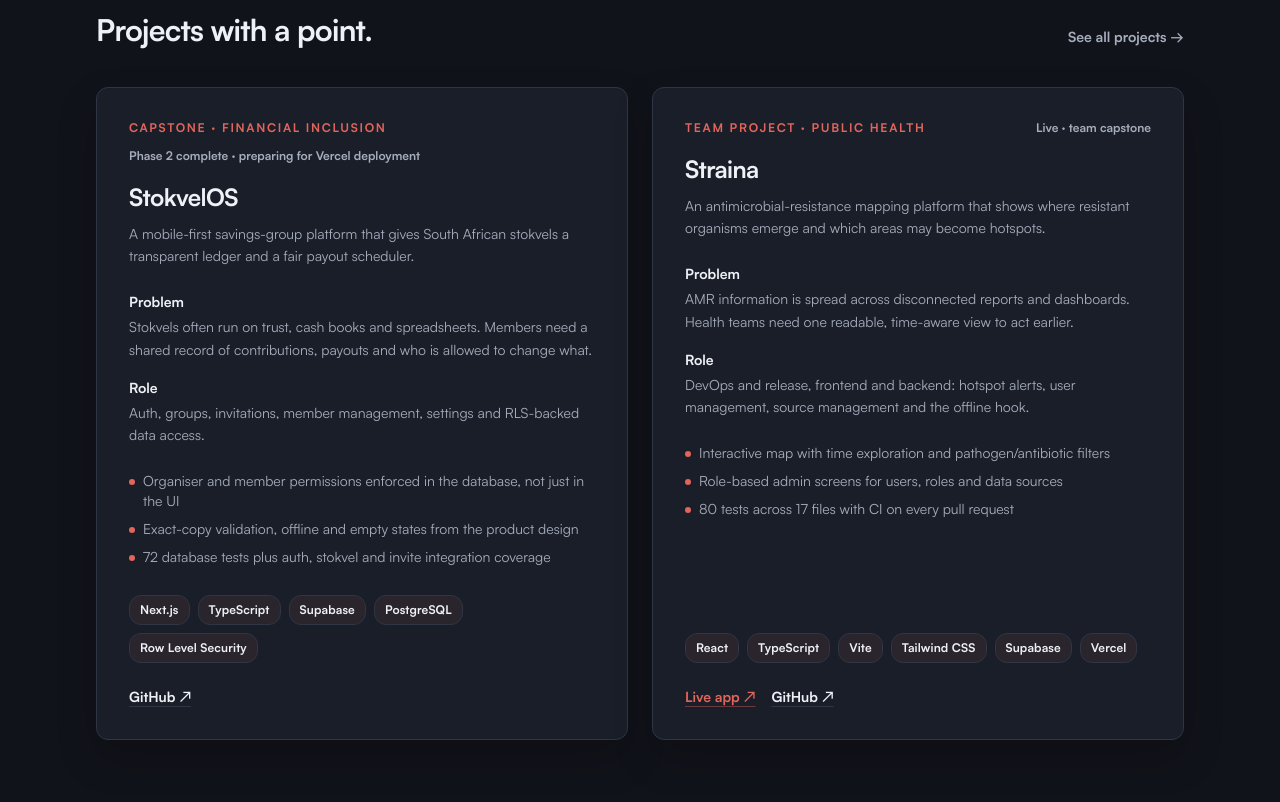
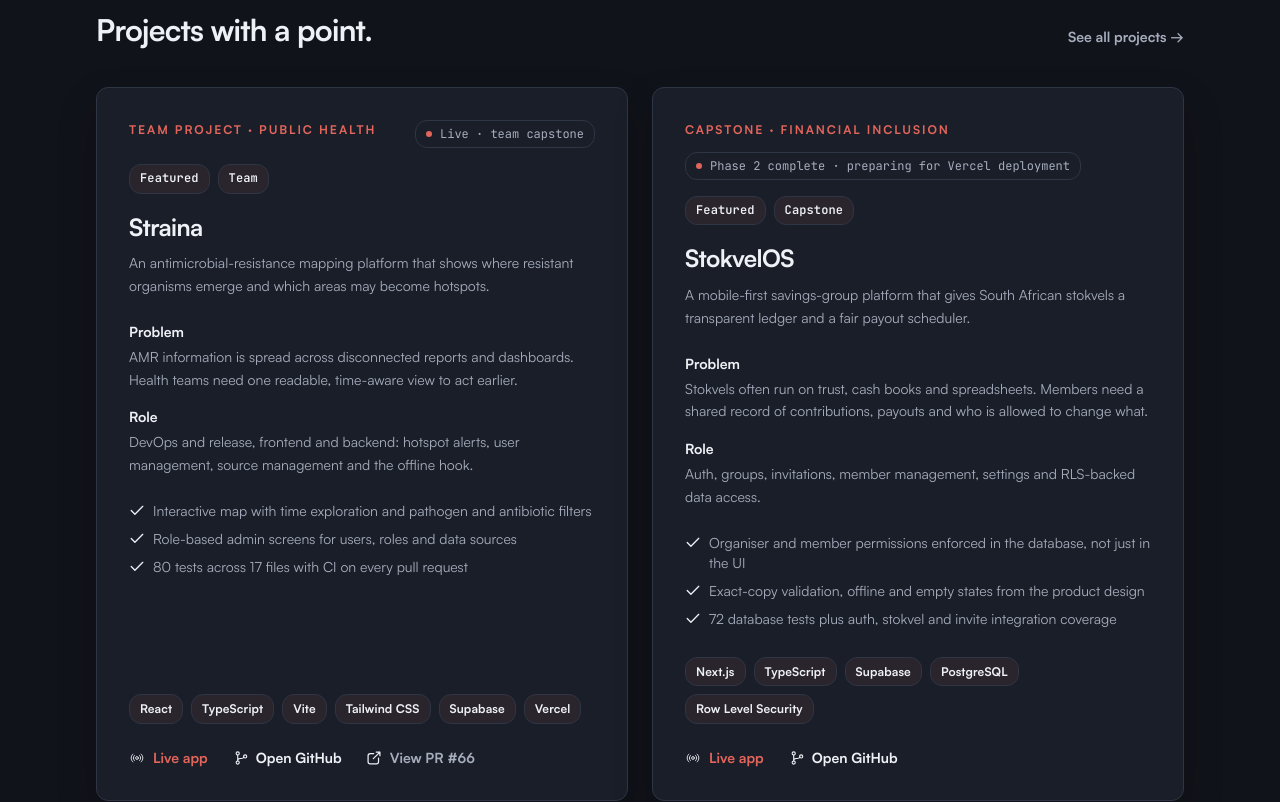
Before and after one commit to ThamiSithole/thami-sithole-portfolio, a Next.js app: page / in a window 1280 px wide. Shown: the part 666-1468 px from the top of the page. Built offline with nearby package versions, Linux system fonts and the light colour scheme.

Commit message:
feat: extend project model and upgrade cards (#6)
Add the PRD project type fields, all 11 verified projects in featured order, and generated-icon card rendering with badges, categories and proof links.

```diff
--- a/src/components/ProjectCard.tsx
+++ b/src/components/ProjectCard.tsx
@@ -1,19 +1,53 @@
-import type { Project } from "@/content/projects";
+import Image from "next/image";
+import type { Project, ProjectCategory } from "@/content/projects";
 
 type Props = {
   project: Project;
   featured?: boolean;
 };
 
+const categoryLabels: Record<ProjectCategory, string> = {
+  featured: "Featured",
+  team: "Team",
+  capstone: "Capstone",
+  frontend: "Frontend",
+  backend: "Backend",
+  mobile: "Mobile",
+  ai: "AI",
+};
+
 export default function ProjectCard({ project, featured = false }: Props) {
+  const screenshot = project.screenshots?.[0];
+
   return (
     <article className={`card flex h-full flex-col p-6 ${featured ? "md:p-8" : ""}`}>
-      <div className="flex flex-wrap items-center justify-between gap-3">
-        <p className="text-xs font-bold uppercase tracking-[0.14em] text-accent">
-          {project.eyebrow}
-        </p>
-        <span className="text-xs font-semibold text-muted">{project.status}</span>
+      <div className="flex flex-wrap items-start justify-between gap-3">
+        <p className="eyebrow">{project.eyebrow}</p>
+        <span className="status-badge">{project.status}</span>
       </div>
+
+      {project.categories?.length ? (
+        <ul aria-label="Categories" className="mt-4 flex flex-wrap gap-2">
+          {project.categories.map((category) => (
+            <li key={category} className="tag font-mono">
+              {categoryLabels[category]}
+            </li>
+          ))}
+        </ul>
+      ) : null}
+
+      {screenshot ? (
+        <div className="mt-6 overflow-hidden rounded-[var(--radius-card)] border border-line">
+          <Image
+            src={screenshot}
+            alt={`${project.name} interface preview`}
+            width={1200}
+            height={675}
+            sizes="(max-width: 640px) 100vw, (max-width: 1024px) 50vw, 33vw"
+            className="h-auto w-full object-cover"
+          />
+        </div>
+      ) : null}
 
       <h3 className={`mt-5 font-bold tracking-tight text-text ${featured ? "text-2xl" : "text-xl"}`}>
         {project.name}
@@ -34,7 +68,15 @@ export default function ProjectCard({ project, featured = false }: Props) {
       <ul className="mt-6 grid gap-2 text-sm text-muted">
         {project.highlights.map((highlight) => (
           <li key={highlight} className="flex gap-2">
-            <span aria-hidden="true" className="mt-2 size-1.5 shrink-0 rounded-full bg-accent" />
+            <Image
+              src="/assets/icons/check.svg"
+              alt=""
+              aria-hidden="true"
+              width={16}
+              height={16}
+              unoptimized
+              className="mt-0.5 size-4 shrink-0"
+            />
             <span>{highlight}</span>
           </li>
         ))}
@@ -49,15 +91,24 @@ export default function ProjectCard({ project, featured = false }: Props) {
           ))}
         </ul>
 
-        <div className="mt-6 flex flex-wrap gap-4 text-sm font-semibold">
+        <div className="mt-6 flex flex-wrap gap-x-6 gap-y-3 text-sm font-semibold">
           {project.liveHref ? (
             <a
               href={project.liveHref}
               target="_blank"
               rel="noreferrer"
-              className="text-accent underline decoration-accent/40 underline-offset-4 hover:decoration-accent"
+              className="inline-flex items-center gap-2 text-accent hover:text-accent-strong"
             >
-              Live app ↗
+              <Image
+                src="/assets/icons/live.svg"
+                alt=""
+                aria-hidden="true"
+                width={16}
+                height={16}
+                unoptimized
+                className="size-4"
+              />
+              Live app
             </a>
           ) : null}
           {project.githubHref ? (
@@ -65,11 +116,40 @@ export default function ProjectCard({ project, featured = false }: Props) {
               href={project.githubHref}
               target="_blank"
               rel="noreferrer"
-              className="text-text underline decoration-line underline-offset-4 hover:decoration-accent"
+              className="inline-flex items-center gap-2 text-text hover:text-accent"
             >
-              GitHub ↗
+              <Image
+                src="/assets/icons/branch.svg"
+                alt=""
+                aria-hidden="true"
+                width={16}
+                height={16}
+                unoptimized
+                className="size-4"
+              />
+              Open GitHub
             </a>
           ) : null}
+          {project.proofLinks?.map((proof) => (
+            <a
+              key={proof.href}
+              href={proof.href}
+              target="_blank"
+              rel="noreferrer"
+              className="inline-flex items-center gap-2 text-muted hover:text-accent"
+            >
+              <Image
+                src="/assets/icons/external-link.svg"
+                alt=""
+                aria-hidden="true"
+                width={16}
+                height={16}
+                unoptimized
+                className="size-4"
+              />
+              {proof.label}
+            </a>
+          ))}
         </div>
       </div>
     </article>
--- a/src/content/projects.ts
+++ b/src/content/projects.ts
@@ -1,3 +1,12 @@
+export type ProjectCategory =
+  | "featured"
+  | "team"
+  | "capstone"
+  | "frontend"
+  | "backend"
+  | "mobile"
+  | "ai";
+
 export type Project = {
   name: string;
   eyebrow: string;
@@ -9,9 +18,36 @@ export type Project = {
   status: string;
   liveHref?: string;
   githubHref?: string;
+  featured?: boolean;
+  categories?: ProjectCategory[];
+  proofLinks?: { label: string; href: string }[];
+  screenshots?: string[];
 };
 
 export const projects: Project[] = [
+  {
+    name: "Straina",
+    eyebrow: "Team project · Public health",
+    summary:
+      "An antimicrobial-resistance mapping platform that shows where resistant organisms emerge and which areas may become hotspots.",
+    problem:
+      "AMR information is spread across disconnected reports and dashboards. Health teams need one readable, time-aware view to act earlier.",
+    role: "DevOps and release, frontend and backend: hotspot alerts, user management, source management and the offline hook.",
+    stack: ["React", "TypeScript", "Vite", "Tailwind CSS", "Supabase", "Vercel"],
+    highlights: [
+      "Interactive map with time exploration and pathogen and antibiotic filters",
+      "Role-based admin screens for users, roles and data sources",
+      "80 tests across 17 files with CI on every pull request",
+    ],
+    status: "Live · team capstone",
+    liveHref: "https://straina-eight.vercel.app/",
+    githubHref: "https://github.com/analystmodikwe/Straina",
+    featured: true,
+    categories: ["featured", "team"],
+    proofLinks: [
+      { label: "View PR #66", href: "https://github.com/analystmodikwe/Straina/pull/66" },
+    ],
+  },
   {
     name: "StokvelOS",
     eyebrow: "Capstone · Financial inclusion",
@@ -27,41 +63,176 @@ export const projects: Project[] = [
       "72 database tests plus auth, stokvel and invite integration coverage",
     ],
     status: "Phase 2 complete · preparing for Vercel deployment",
+    liveHref: "https://stokvelos-mu.vercel.app",
     githubHref: "https://github.com/ThamiSithole/stokvelos",
+    featured: true,
+    categories: ["featured", "capstone"],
   },
   {
-    name: "Straina",
-    eyebrow: "Team project · Public health",
+    name: "Riverside Community Hub",
+    eyebrow: "Team project · Community services",
     summary:
-      "An antimicrobial-resistance mapping platform that shows where resistant organisms emerge and which areas may become hotspots.",
+      "A community hub that brings local services, information and coordination into one accessible web experience.",
     problem:
-      "AMR information is spread across disconnected reports and dashboards. Health teams need one readable, time-aware view to act earlier.",
-    role: "DevOps and release, frontend and backend: hotspot alerts, user management, source management and the offline hook.",
-    stack: ["React", "TypeScript", "Vite", "Tailwind CSS", "Supabase", "Vercel"],
+      "Community information is scattered across notices and word of mouth, so residents miss services they qualify for.",
+    role: "Frontend and backend delivery with React, Node and Express, plus Supabase Auth and row level security.",
+    stack: ["React", "TypeScript", "Node.js", "Express", "Supabase", "Row Level Security"],
     highlights: [
-      "Interactive map with time exploration and pathogen/antibiotic filters",
-      "Role-based admin screens for users, roles and data sources",
-      "80 tests across 17 files with CI on every pull request",
+      "React and TypeScript frontend",
+      "Node and Express API",
+      "Supabase Auth and row level security",
     ],
-    status: "Live · team capstone",
-    liveHref: "https://straina-eight.vercel.app/",
-    githubHref: "https://github.com/analystmodikwe/Straina",
+    status: "Code available",
+    githubHref: "https://github.com/ThamiRoneo/riverside-community-hub-platform",
+    featured: true,
+    categories: ["featured", "frontend", "backend"],
   },
   {
-    name: "Indlela",
+    name: "Indlela MVP",
     eyebrow: "Individual project · Access to opportunity",
     summary:
       "A mobile-first job finder that treats transport affordability as a first-class filter for young job seekers in Rustenburg.",
     problem:
       "Job boards show distance, not fare cost. A first-time job seeker can spend money on an interview they cannot afford to reach.",
     role: "Product definition and app design: affordability-first feed, Dynamic Fare Index, fare reports and offline fare access.",
-    stack: ["Product design", "Mobile-first UX", "Supabase", "PostgreSQL"],
+    stack: ["Expo", "TypeScript", "Supabase", "PostgreSQL", "Maestro"],
     highlights: [
       "Net Gain ranking: estimated wage minus estimated transport cost",
       "Crowdsourced fare reports per rank and route",
-      "'Jobs I can afford this week' filter for low-data Android use",
+      "Jobs I can afford this week filter for low-data Android use",
     ],
     status: "Product specification approved · build in progress",
-    githubHref: "https://github.com/ThamiRoneo/indlela-app",
+    githubHref: "https://github.com/ThamiRoneo/indlela-mvp",
+    categories: ["mobile"],
+  },
+  {
+    name: "TaskForge API",
+    eyebrow: "Individual project · Backend",
+    summary:
+      "A REST API for task workflows with predictable CRUD endpoints and centralised error handling.",
+    problem:
+      "Small tools repeat the same task plumbing and invent different error shapes, which makes clients brittle.",
+    role: "API design, implementation and error-handling strategy.",
+    stack: ["Node.js", "Express", "REST", "JavaScript"],
+    highlights: [
+      "Consistent REST CRUD routes",
+      "Centralised error responses",
+      "Node and Express implementation",
+    ],
+    status: "Code available",
+    githubHref: "https://github.com/ThamiRoneo/taskforge-api",
+    categories: ["backend"],
+  },
+  {
+    name: "EdTech Assistant",
+    eyebrow: "Individual project · AI",
+    summary:
+      "An education assistant that combines retrieval over course material with a conversational interface.",
+    problem:
+      "Students need answers grounded in their own course material rather than generic responses.",
+    role: "Full-stack delivery across Next.js, FastAPI, pgvector, Celery and Redis.",
+    stack: ["Next.js", "FastAPI", "PostgreSQL", "pgvector", "Celery", "Redis", "OpenAI"],
+    highlights: [
+      "Vector search over course content",
+      "Background jobs with Celery and Redis",
+      "Next.js frontend",
+    ],
+    status: "Code available",
+    githubHref: "https://github.com/ThamiRoneo/edtech-assistant",
+    categories: ["ai", "backend"],
+  },
+  {
+    name: "Toro Coffee Redesign",
+    eyebrow: "Individual project · Frontend",
+    summary:
+      "A redesign of a coffee storefront with a clearer visual hierarchy and a mobile-first layout.",
+    problem:
+      "The original storefront made browsing and finding products harder on small screens.",
+    role: "Frontend redesign and heuristic audit.",
+    stack: ["React", "Tailwind CSS", "Heuristic audit"],
+    highlights: [
+      "Updated responsive layout",
+      "Heuristic usability review",
+      "React and Tailwind implementation",
+    ],
+    status: "Live app",
+    liveHref: "https://torocoffee.vercel.app/",
+    githubHref: "https://github.com/ThamiRoneo/company-project1-toro",
+    categories: ["frontend"],
+  },
+  {
+    name: "TaskFlow Dashboard",
+    eyebrow: "Individual project · Frontend",
+    summary:
+      "A project management dashboard for tracking work across boards and tasks.",
+    problem:
+      "Task context is scattered across tools, so teams lose track of ownership and progress.",
+    role: "Frontend implementation with React, TypeScript, Tailwind, Context API and Router.",
+    stack: ["React", "TypeScript", "Tailwind CSS", "Context API", "React Router"],
+    highlights: [
+      "Board and task navigation",
+      "Shared state with Context API",
+      "Client-side routing",
+    ],
+    status: "Code available",
+    githubHref: "https://github.com/ThamiRoneo/company-project2-project-management-dashboard",
+    categories: ["frontend"],
+  },
+  {
+    name: "NearbyTool",
+    eyebrow: "Capstone · Marketplace",
+    summary:
+      "A local marketplace that connects people with nearby tools and services.",
+    problem:
+      "Finding a tool nearby means scrolling through national classifieds with no location signal.",
+    role: "Frontend delivery with React and TypeScript.",
+    stack: ["React", "TypeScript", "Marketplace UX"],
+    highlights: [
+      "Location-led browsing",
+      "Supplier listings",
+      "Responsive React interface",
+    ],
+    status: "Live app",
+    liveHref: "https://founder-captone-nearbytool-app.vercel.app",
+    githubHref: "https://github.com/ThamiRoneo/founder-captone-nearbytool-app",
+    categories: ["capstone"],
+  },
+  {
+    name: "E-commerce Order Processor",
+    eyebrow: "Individual project · Frontend",
+    summary:
+      "A browser-based order processor that imports and exports order data without a backend.",
+    problem:
+      "Small teams need to move order data between spreadsheets and shop exports without manual cleanup.",
+    role: "Frontend implementation with vanilla JavaScript and Tailwind CSS.",
+    stack: ["JavaScript", "Tailwind CSS", "JSON"],
+    highlights: [
+      "JSON import and export",
+      "Client-side processing",
+      "Tailwind CSS interface",
+    ],
+    status: "Live app",
+    liveHref: "https://ecommerce-order-processor.vercel.app",
+    githubHref: "https://github.com/ThamiRoneo/ecommerce-order-processor",
+    categories: ["frontend"],
+  },
+  {
+    name: "Portfolio site",
+    eyebrow: "Individual project · Portfolio",
+    summary:
+      "This portfolio: a responsive Next.js site with typed project content and a reviewed delivery workflow.",
+    problem:
+      "A portfolio should show the work clearly on any screen without hiding the engineering decisions behind it.",
+    role: "Design system, implementation and release workflow.",
+    stack: ["Next.js", "TypeScript", "Tailwind CSS", "GitHub Actions", "Vercel"],
+    highlights: [
+      "Typed project content model",
+      "Category filtering and responsive layouts",
+      "CI and production deployment",
+    ],
+    status: "Live app",
+    liveHref: "https://thami-sithole-portfolio.vercel.app",
+    githubHref: "https://github.com/ThamiSithole/thami-sithole-portfolio",
+    categories: ["frontend"],
   },
 ];
```
